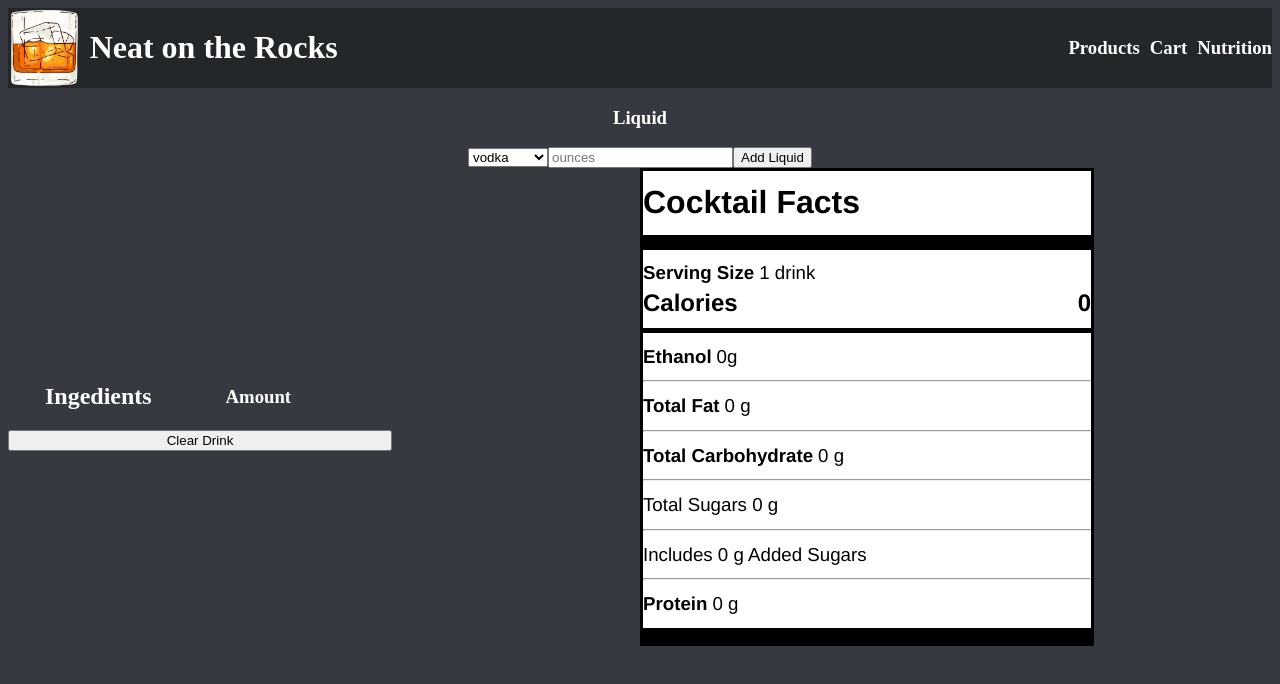
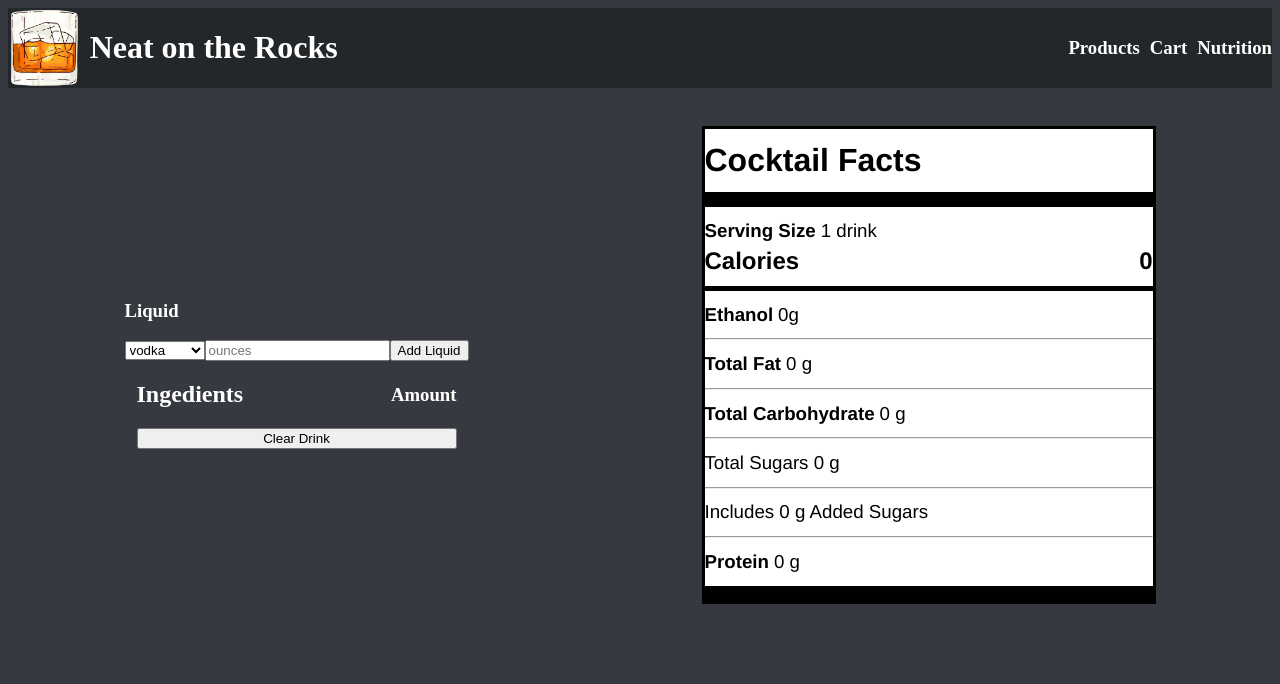
Before and after one commit to aldoportillo/NeatontheRocks, a React (Create React App) app: page /macro in a window 1280 px wide. Shown: the top 684 px of the page. Built offline with nearby package versions, Linux system fonts and the light colour scheme.

Commit message:
Update layout

```diff
--- a/src/index.css
+++ b/src/index.css
@@ -107,6 +107,7 @@ h1, h3{
   flex-direction: column;
   justify-content: center;
   align-items: center;
+
 }
 
 .nutrition-page > .form {
@@ -124,31 +125,29 @@ h1, h3{
 }
 .spec-list{
   display: flex;
-  justify-content: space-around;
+  justify-content: space-between;
   align-items: center;
 }
 
-.spec-list-container {
-  color: white;
-  display: flex;
-  flex-direction: column;
-  width: 40vw;
-}
-
-.spec-list-container > button{
-  width: 30vw;
-}
 
 
 
 
 @media only screen and (min-width:1025px) {
 
+  .left-page{
+    display: flex;
+    flex-direction: column;
+    align-items: center;
+    justify-content: center;
+  }
   .nutrition-page{
-    display: grid;
-    grid-template-columns: repeat(2, 1fr);
-    grid-template-rows: 2fr, 5fr;
+    display: flex;
+    flex-direction: row;
+    justify-content: space-around;
+    padding-top: 3vw;
   }
+
 }
 
 /*Start Nutrition Facts CSS */
--- a/src/pages/Macro.js
+++ b/src/pages/Macro.js
@@ -19,6 +19,7 @@ export default function Macro () {
    })
     return (
         <div className='nutrition-page'>
+            <div className='left-page'>
                 <div className='form'>
                 <LiquidForm setCocktail={setCocktail} cocktail={cocktail}/>
                 </div>
@@ -30,6 +31,7 @@ export default function Macro () {
                     {renderSpecList}
                     <button onClick={() => setCocktail([])}>Clear Drink</button>
                 </div>
+            </div>
             <div className='nutrition-label'>
                <NutritionLabel item={getMacros(cocktail, alcoholData)}/>
             </div>
```
Lines whose indentation alone changed are shown as unchanged.
